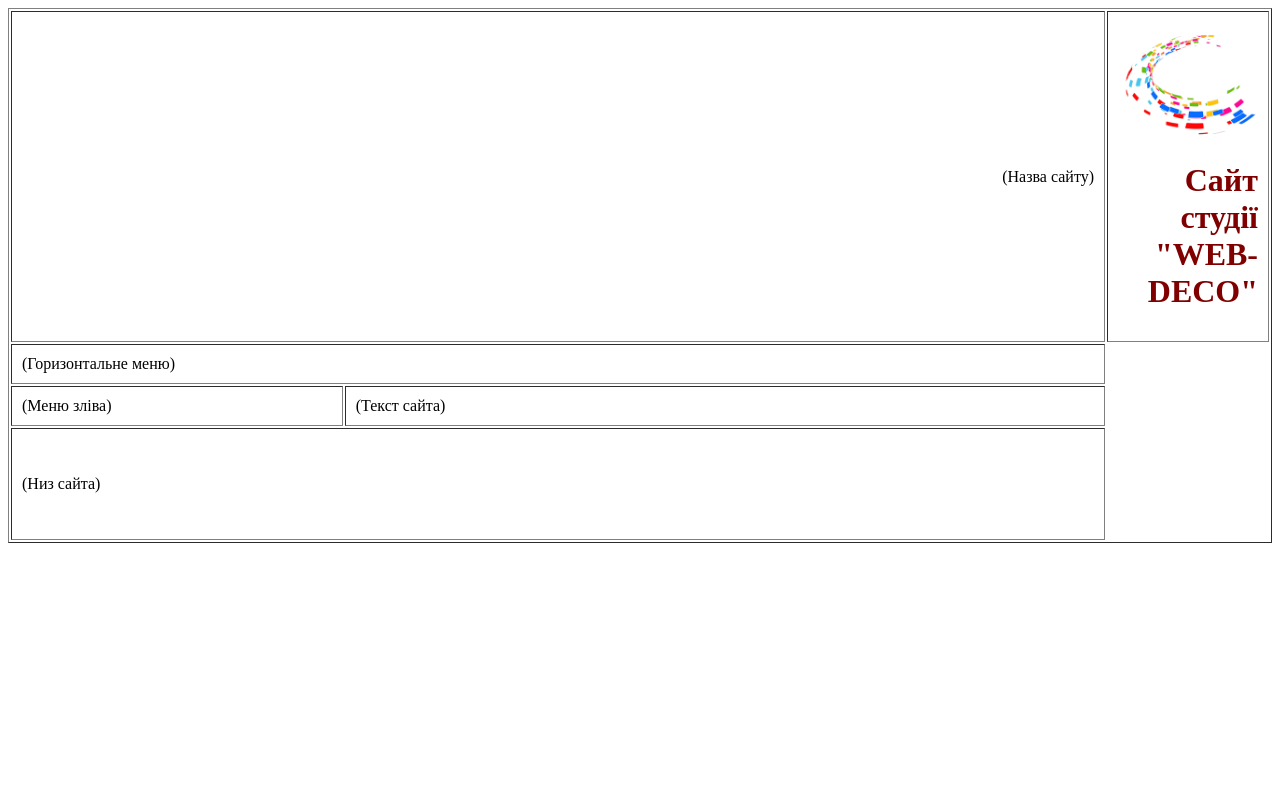
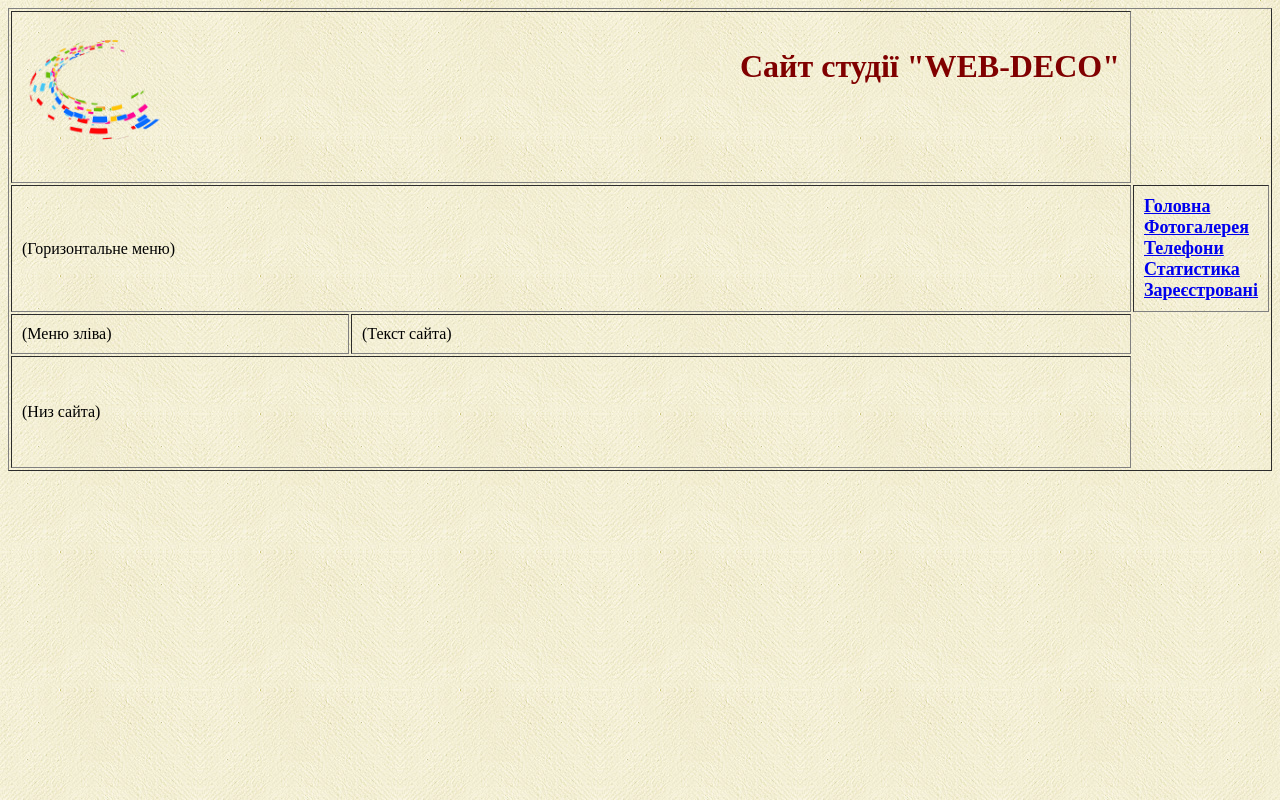
Before and after one commit to zdtexus/zdtexus.github.io, a plain HTML site: page index.html in a window 1280 px wide. Drawn offline with Linux system fonts and the light colour scheme; files whose address does not match are found by name.

Commit message:
06 - Горизонтальне меню

```diff
--- a/index.html
+++ b/index.html
@@ -7,10 +7,8 @@
     <title>Сайт web-студії "WEB-DECO"</title>
 </head>
 <body background="images/bg.jpg">
-
     <table border="1" align="center" cellpadding="10">
     <tr>
-            <td colspan="2" height="150" align="right">(Назва сайту)</td>
         <td colspan="2" height="150" align="right">
             <img src="images/logo.png" alt="" height="140" width="140" align="left">
             <font color="Maroon">
@@ -20,6 +18,15 @@
     </tr>
     <tr>
         <td colspan="2">(Горизонтальне меню)</td>
+        <td colspan="2">
+            <font size="4"><b>
+                <a href="#">Головна</a>
+                <a href="#">Фотогалерея</a>
+                <a href="#">Телефони</a>
+                <a href="#">Статистика</a>
+                <a href="#">Зареєстровані</a>
+            </b></font>
+        </td>
     </tr>
     <tr>
         <td width="30%" valign="top">(Меню зліва)</td>
```
Also changed, not shown: images/bg.jpg (added), images/logo.png (renamed from logo.png). Lines whose indentation alone changed are shown as unchanged.
